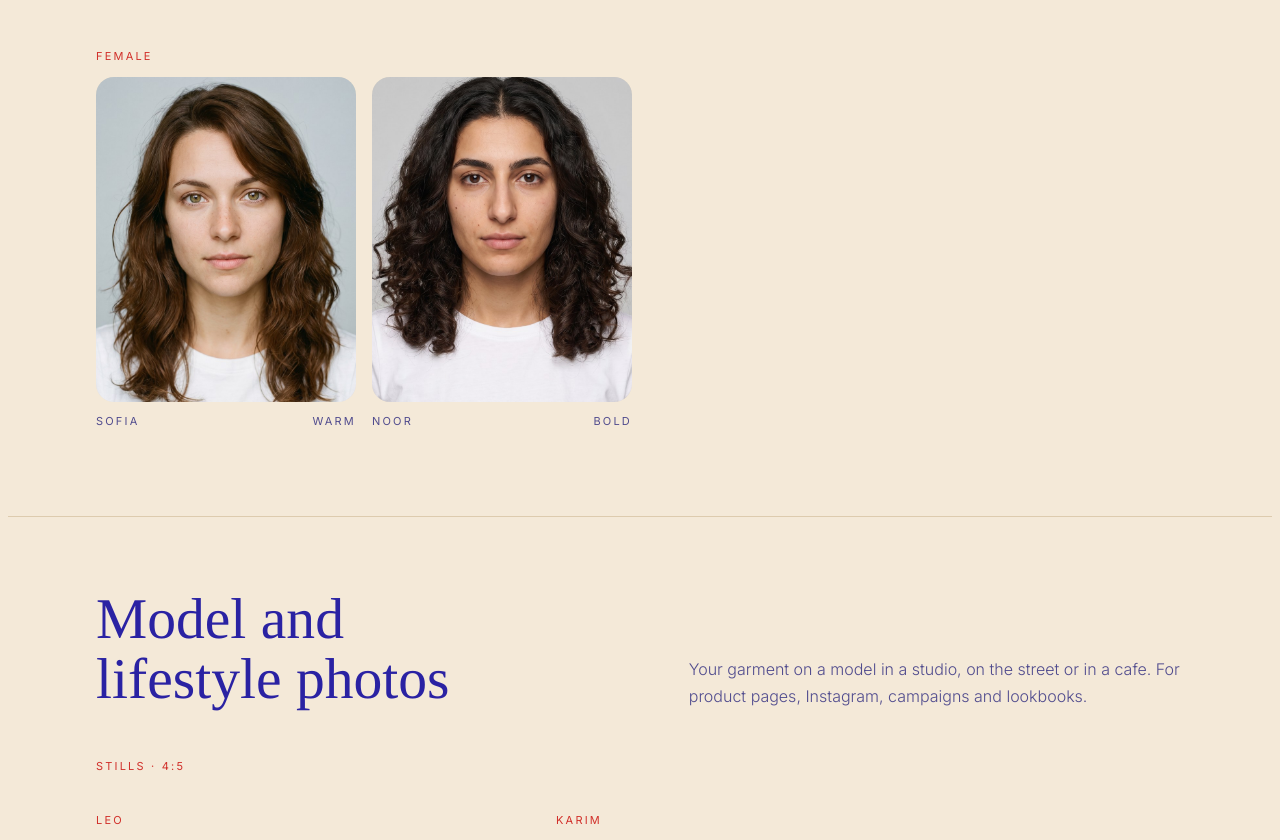
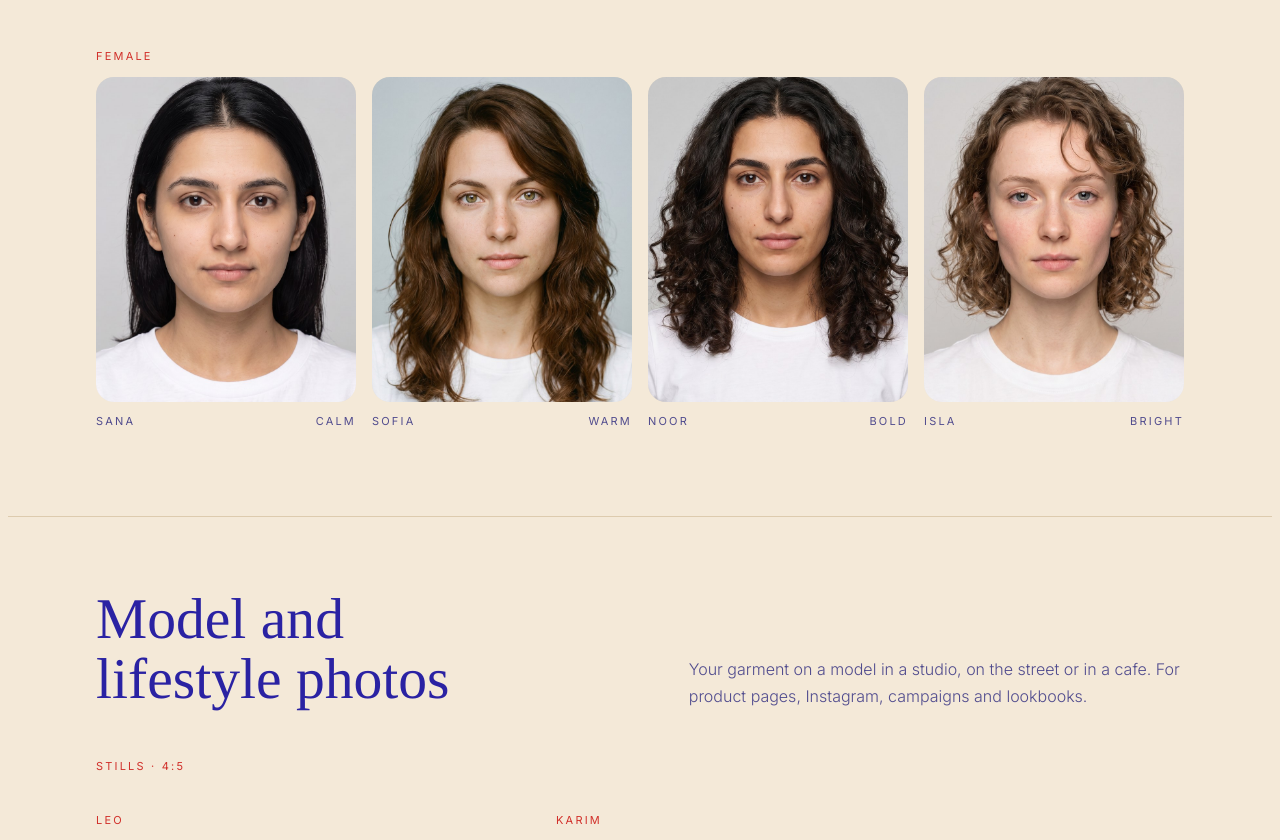
Before and after one commit to nasaistudio/nasaistudio.github.io, a plain HTML site: page fashion.html in a window 1280 px wide. Shown: the part 4264-5104 px from the top of the page. Drawn offline with Linux system fonts and the light colour scheme.

Commit message:
Complete the female model row and pair it with the male row
Adds Sana and Isla and orders the row Sana, Sofia, Noor, Isla so each
sits under her male counterpart.

Co-Authored-By: Claude Fable 5.2 <noreply@anthropic.com>
Claude-Session: https://claude.ai/code/session_0196uoA57dNedUsFfTZgUaNK

```diff
--- a/fashion.html
+++ b/fashion.html
@@ -104,8 +104,10 @@
       </div>
       <div class="mono fmt row-label">Female</div>
       <div class="gallery" style="--n:4">
+        <figure class="shot"><img src="img/female-sana.jpg?v=1" loading="lazy" style="--ar:4/5" alt="Sana, front face close-up"><figcaption class="mono"><span>Sana</span><span>Calm</span></figcaption></figure>
         <figure class="shot"><img src="img/female-sofia.jpg?v=1" loading="lazy" style="--ar:4/5" alt="Sofia, front face close-up"><figcaption class="mono"><span>Sofia</span><span>Warm</span></figcaption></figure>
         <figure class="shot"><img src="img/female-noor.jpg?v=1" loading="lazy" style="--ar:4/5" alt="Noor, front face close-up"><figcaption class="mono"><span>Noor</span><span>Bold</span></figcaption></figure>
+        <figure class="shot"><img src="img/female-isla.jpg?v=1" loading="lazy" style="--ar:4/5" alt="Isla, front face close-up"><figcaption class="mono"><span>Isla</span><span>Bright</span></figcaption></figure>
       </div>
     </div>
   </section>
```
Also changed, not shown: img/female-isla.jpg (added), img/female-sana.jpg (added).
